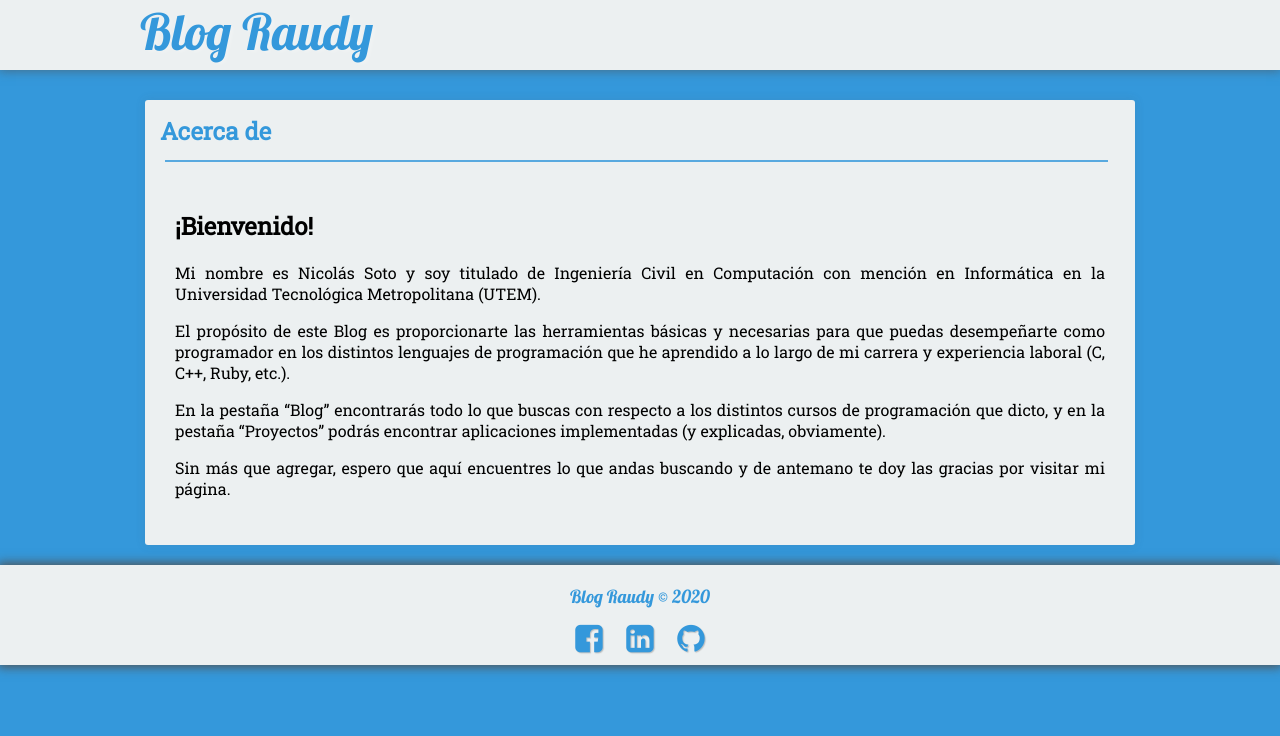
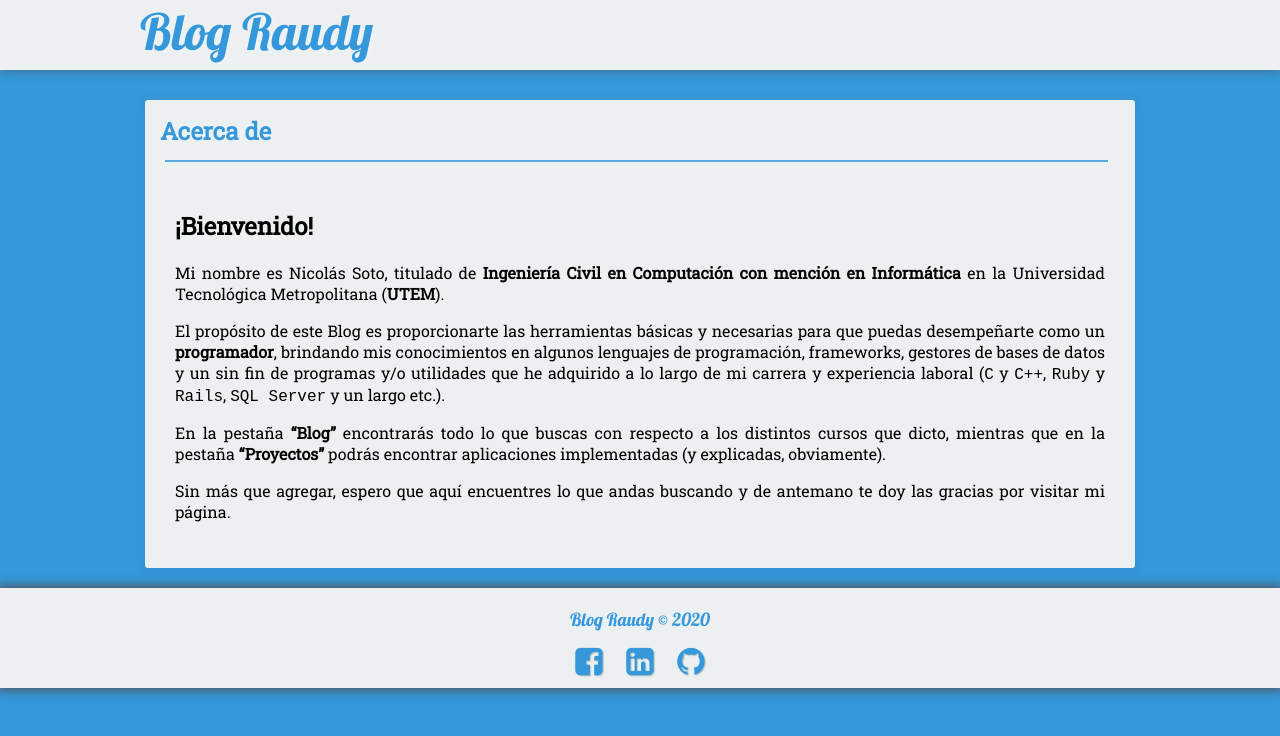
Before and after one commit to nisoto/Blog-anterior-2.0, a Jekyll site: the page built from about/index.md, in a window 1280 px wide. Shown: the top 736 px of the page. Built offline with Jekyll 4.4.1, drawn with Linux system fonts in a browser that asks for light colours; nearby versions of some CDN libraries.

Commit message:
Update index.md

```diff
--- a/about/index.md
+++ b/about/index.md
@@ -7,10 +7,10 @@ date: 2016-03-21
 
 ## ¡Bienvenido!
 
-Mi nombre es Nicolás Soto y soy titulado de Ingeniería Civil en Computación con mención en Informática en la Universidad Tecnológica Metropolitana (UTEM).
+Mi nombre es Nicolás Soto, titulado de **Ingeniería Civil en Computación con mención en Informática** en la Universidad Tecnológica Metropolitana (**UTEM**).
 
-El propósito de este Blog es proporcionarte las herramientas básicas y necesarias para que puedas desempeñarte como programador en los distintos lenguajes de programación que he aprendido a lo largo de mi carrera y experiencia laboral (C, C++, Ruby, etc.).
+El propósito de este Blog es proporcionarte las herramientas básicas y necesarias para que puedas desempeñarte como un **programador**, brindando mis conocimientos en algunos lenguajes de programación, frameworks, gestores de bases de datos y un sin fin de programas y/o utilidades que he adquirido a lo largo de mi carrera y experiencia laboral (`C` y `C++`, `Ruby` y `Rails`, `SQL Server` y un largo etc.).
 
-En la pestaña "Blog" encontrarás todo lo que buscas con respecto a los distintos cursos de programación que dicto, y en la pestaña "Proyectos" podrás encontrar aplicaciones implementadas (y explicadas, obviamente).
+En la pestaña **"Blog"** encontrarás todo lo que buscas con respecto a los distintos cursos que dicto, mientras que en la pestaña **"Proyectos"** podrás encontrar aplicaciones implementadas (y explicadas, obviamente).
 
 Sin más que agregar, espero que aquí encuentres lo que andas buscando y de antemano te doy las gracias por visitar mi página.
```
